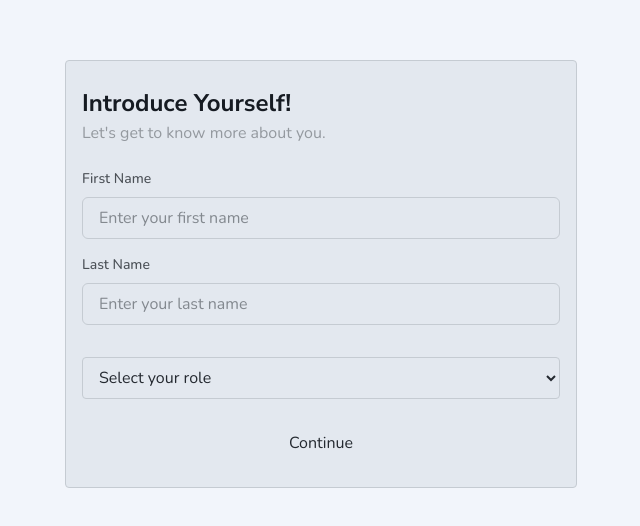
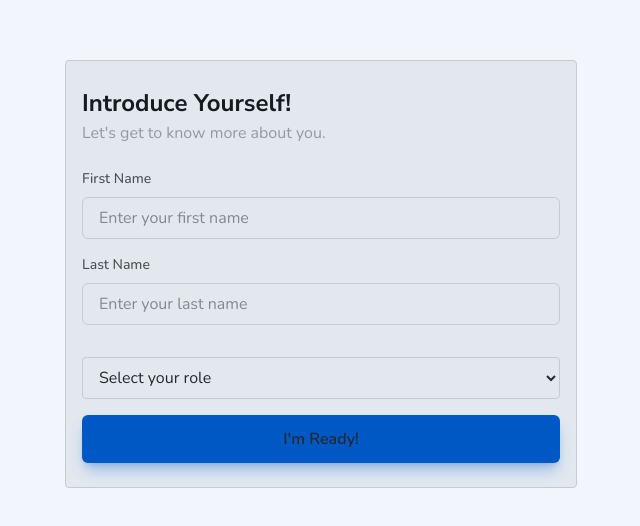
Before and after one commit to cynessa-dev/ops, a Next.js app: page /portal/signup/setup in a window 1280 px wide. Shown: the part 126-652 px from the top of the page, without its empty margins (319-959 px from the left). Built offline with nearby package versions, Linux system fonts and the light colour scheme; no server answers.

Commit message:
💄 style(setup): change button to match other pages for consistency

```diff
--- a/app/portal/signup/setup/page.tsx
+++ b/app/portal/signup/setup/page.tsx
@@ -61,10 +61,28 @@ export default function Setup() {
 
                         {/* SUBMIT */}
                         <button
-                            className="w-full mt-6 bg-(--primary-action) text-foreground py-2 rounded cursor-pointer hover:bg-primary-hover transition-colors"
-                            onClick={handleSubmit}
+                            onClick={ submit }
+                            className="
+                                mt-4
+                                px-6
+                                py-3
+                                w-full
+                                bg-primary-action
+                                font-semibold
+                                rounded-md
+                                shadow-lg
+                                shadow-primary-action/30
+                                cursor-pointer
+                                transition-color
+                                duration-150
+                                ease-in-out
+                                active:translate-y-0
+                                active:rotate-0
+                                hover:bg-primary-hover
+                                hover:shadow-xl
+                            "
                         >
-                            Continue
+                            I'm Ready!
                         </button>
                     </form>
                 </div>
```
